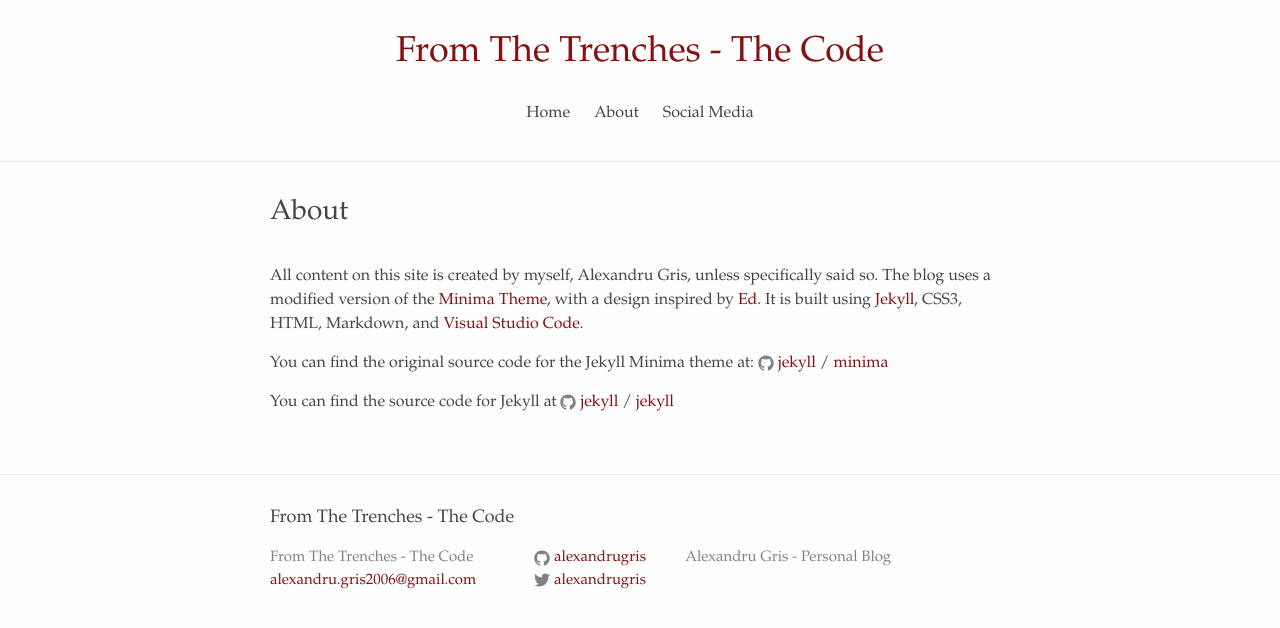
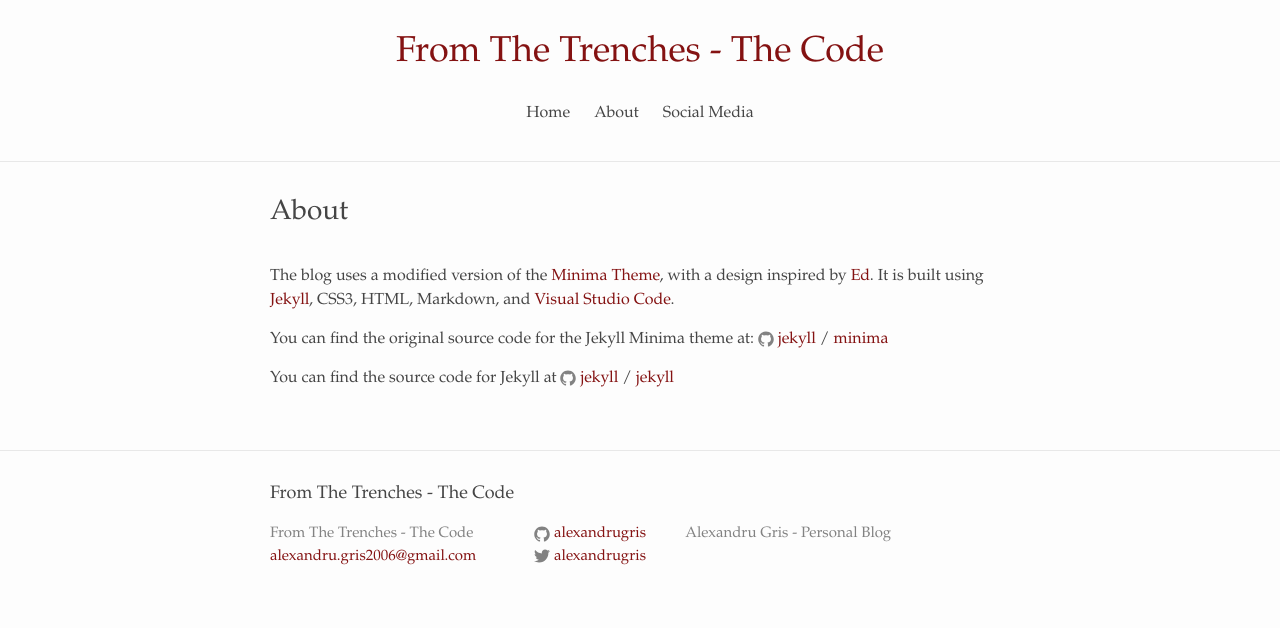
Before and after one commit to alexandrugris/my-jekyll-tech-blog, a Jekyll site: the page built from MyBlog/about.md, in a window 1280 px wide. Shown: the top 628 px of the page. Built offline with Jekyll 4.4.1, drawn with Linux system fonts in a browser that asks for light colours.

Commit message:
small changes

```diff
--- a/MyBlog/_posts/2017-11-27-domain-driven-design-notes.markdown
+++ b/MyBlog/_posts/2017-11-27-domain-driven-design-notes.markdown
@@ -308,3 +308,5 @@
 - Infrastructure / utility code could be reused, but should be duplicated if the changes from a team impact negatively the performance of another team.
 
 Overall, try to avoid reusing code between bounded contexts as much as possible.
+
+### Domain Events
--- a/MyBlog/about.md
+++ b/MyBlog/about.md
@@ -3,8 +3,6 @@
 title: About
 permalink: /about/
 ---
-
-All content on this site is created by myself, Alexandru Gris, unless specifically said so.
 The blog uses a modified version of the [Minima Theme](https://github.com/jekyll/minima), with a design inspired by [Ed](https://github.com/elotroalex/ed).
 It is built using [Jekyll](https://jekyllrb.com/), CSS3, HTML, Markdown, and [Visual Studio Code](http://code.visualstudio.com/).
 
```
